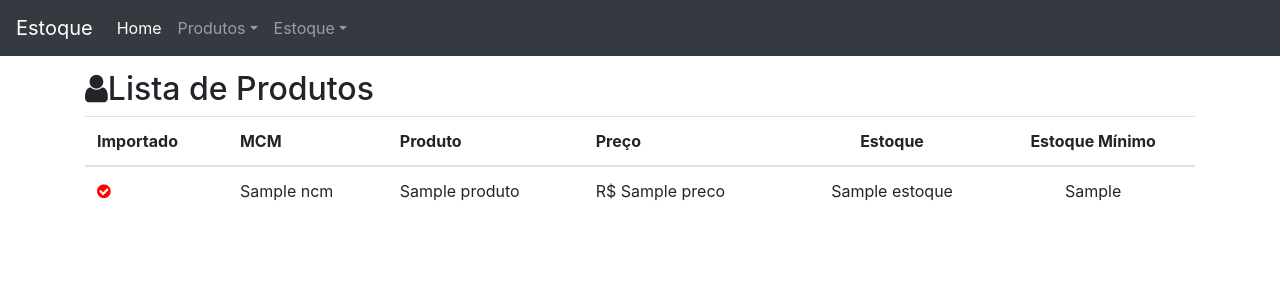
After one commit to leandro-matos/controle-estoque-django, a Django app: template projeto/produto/templates/produto_list.html in a window 1280 px wide. The commit adds this page. Shown: the top 300 px of the page. Run offline with Django 3.2, Linux system fonts and the light colour scheme; the template is opened without the code that fills it: most values are stand-ins (such as "Sample title", 1, 10 or a date in 2020); some libraries are stand-ins or nearby versions.

Commit message:
Adicionando a lista de produtos

```diff
--- a/projeto/core/templates/base.html
+++ b/projeto/core/templates/base.html
@@ -14,6 +14,13 @@
     <link rel="stylesheet" href="https://maxcdn.bootstrapcdn.com/bootstrap/4.0.0/css/bootstrap.min.css" integrity="sha384-Gn5384xqQ1aoWXA+058RXPxPg6fy4IWvTNh0E263XmFcJlSAwiGgFAW/dAiS6JXm" crossorigin="anonymous">
     <!-- Font-awesome -->
     <link rel="stylesheet" href="https://stackpath.bootstrapcdn.com/font-awesome/4.7.0/css/font-awesome.min.css">
+
+    <style>
+      body {
+        margin-top: 70px;
+      }
+    </style>
+
 
     <!-- Select2 -->
     <link href="https://cdnjs.cloudflare.com/ajax/libs/select2/4.0.6-rc.0/css/select2.min.css" rel="stylesheet" />
--- /dev/null
+++ b/projeto/produto/templates/produto_list.html
@@ -0,0 +1,58 @@
+{% extends "base.html" %}
+
+{%block css %}
+    <style>
+        .ok {
+            color: green;
+        }
+        .no {
+            color: red;
+        }
+    </style>
+
+{% endblock %}
+
+{% block content %}
+
+
+<div class="page-header">
+    <h2><i class="fa fa-user"></i>Lista de Produtos</h2>
+
+    {% if object_list %}
+        <table class="table" table-striped>
+            <thead>
+                <tr>
+                <th>Importado</th>
+                <th>MCM</th>
+                <th>Produto</th>
+                <th>Preço</th>
+                <th class="text-center">Estoque</th>
+                <th class="text-center">Estoque Mínimo</th>
+                </tr>
+            </thead>
+            <tbody>
+                {% for object in object_list %}
+                    <tr>
+                        <td>
+                            {% if object.importado %}
+                                <i class="fa fa-check-circle ok"></i>
+                            {% else %}
+                                <i class="fa fa-check-circle no"></i>
+                            {% endif %}
+                        </td>
+                        <td>{{ object.ncm }}</td>
+                        <td>{{ object.produto }}</td>
+                        <td>R$ <span clas="pull-right">{{ objeto.preco }}</span></td>
+                        <td class="text-center">{{ object.estoque }}</td>
+                        <td class="text-center">{{ object.estoque_minimo }}</td>
+                    </tr>
+                {% endfor %}
+            </tbody>
+        </table>
+    {% else %}
+        <p class="alert warning">Sem itens na Lista</p>
+    {% endif %}
+
+</div>
+
+{% endblock content %}
--- a/projeto/urls.py
+++ b/projeto/urls.py
@@ -19,5 +19,6 @@ from django.urls import include, path
 
 urlpatterns = [
     path('', include('projeto.core.urls')),
+    path('produto/', include('projeto.produto.urls')),
     path('admin/', admin.site.urls)
 ]
```
Also changed, not shown: projeto/produto/urls.py (added, +8 -0 lines), projeto/produto/views.py (+7 -0 lines).
